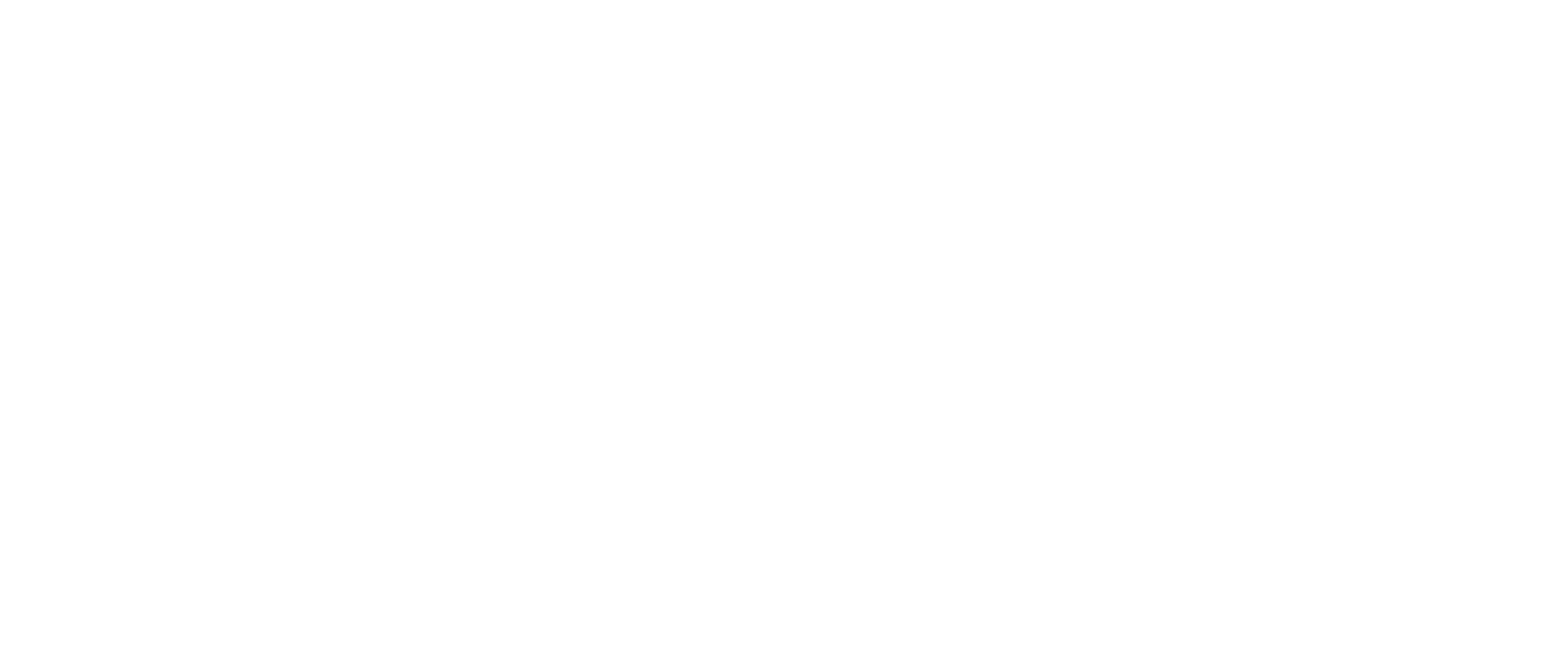
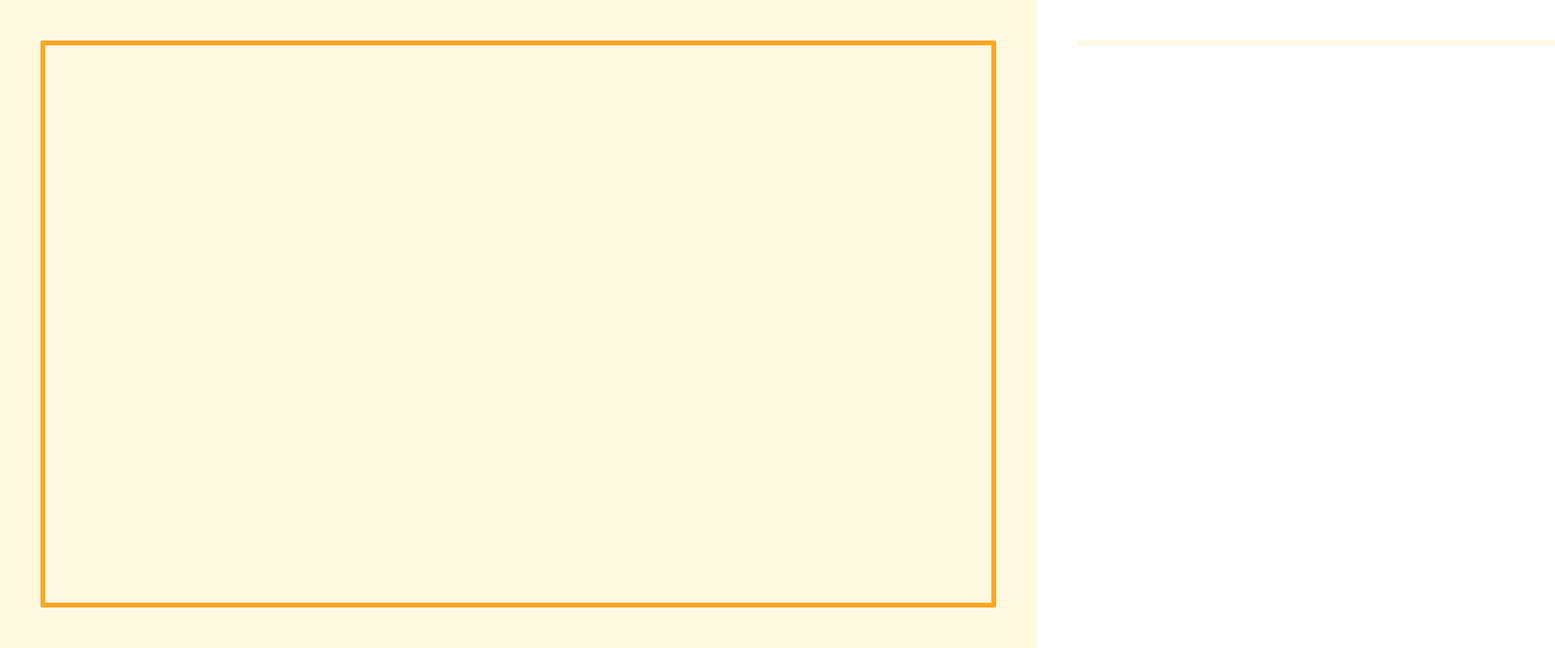
Before and after one commit to nus3/nus3-playground, a Nuxt app: page /css-animation/frame-animation in a window 1280 px wide. Before the commit this address had no page. Shown: the top 800 px of the page at 81% size, 1920 px wide, since content can reach past the window. Built offline with nearby package versions, Linux system fonts and the light colour scheme.

Commit message:
feat: add frame animation.

```diff
--- /dev/null
+++ b/pages/css-animation/frame-animation.vue
@@ -0,0 +1,199 @@
+<template>
+    <main class="container">
+        <hr class="left-line">
+        <hr class="left-line hidden">
+        <hr class="top-line">
+        <hr class="top-line hidden">
+        <hr class="right-line">
+        <hr class="right-line hidden">
+        <hr class="bottom-line">
+        <hr class="bottom-line hidden">
+    </main>
+</template>
+
+<script>
+export default {
+}
+</script>
+
+
+<style lang="scss" scoped>
+
+/*
+|--------------------------------------------------------------------------
+|  Responsive
+|--------------------------------------------------------------------------
+*/
+
+$desktop: 992px;
+$tablet: 600px;
+$mobile: 480px;
+
+@mixin desktop {
+    @media (max-width: ($desktop)) {
+        @content;
+    }
+}
+@mixin tablet {
+    @media (max-width: ($tablet)) {
+        @content;
+    }
+}
+@mixin mobile {
+    @media (max-width: ($mobile)) {
+        @content;
+    }
+}
+
+/*
+|--------------------------------------------------------------------------
+|  config
+|--------------------------------------------------------------------------
+*/
+
+$bgColor: #FFF8E1;
+$lineColor: #ffa726;
+
+/*
+|--------------------------------------------------------------------------
+|  style
+|--------------------------------------------------------------------------
+*/
+
+.container {
+    width: 100vw;
+    height: 100vh;
+    background-color: $bgColor;
+
+    .left-line {
+        position: absolute;
+        top: 50px;
+        left: 50px;
+        bottom: 50px;
+        margin: 0;
+        border: 3px solid $lineColor;
+        border-radius: 5px;
+
+        @include tablet {
+            top: 20px;
+            left: 20px;
+            bottom: 20px;
+        }
+    }
+    .left-line.hidden {
+        border: 3px solid $bgColor;
+        animation-name: moveUnder;
+        animation-duration: 4.0s;
+        animation-fill-mode: forwards;
+    }
+
+    .top-line {
+        position: absolute;
+        top: 50px;
+        right: 50px;
+        left: 50px;
+        margin: 0;
+        border: 3px solid $lineColor;
+        border-radius: 5px;
+
+        @include tablet {
+            top: 20px;
+            right: 20px;
+            left: 20px;
+        }
+    }
+    .top-line.hidden {
+        border: 3px solid $bgColor;
+        animation-name: moveRight;
+        animation-duration: 4.0s;
+        animation-fill-mode: forwards;
+    }
+
+    .right-line {
+        position: absolute;
+        top: 50px;
+        right: 50px;
+        bottom: 50px;
+        margin: 0;
+        border: 3px solid $lineColor;
+        border-radius: 5px;
+
+        @include tablet {
+            top: 20px;
+            right: 20px;
+            bottom: 20px;
+        }
+    }
+    .right-line.hidden {
+        border: 3px solid $bgColor;
+        animation-name: moveAbove;
+        animation-duration: 4.0s;
+        animation-fill-mode: forwards;
+    }
+
+    .bottom-line {
+        position: absolute;
+        right: 50px;
+        left: 50px;
+        bottom: 50px;
+        margin: 0;
+        border: 3px solid $lineColor;
+        border-radius: 5px;
+
+        @include tablet {
+            right: 20px;
+            left: 20px;
+            bottom: 20px;
+        }
+    }
+    .bottom-line.hidden {
+        border: 3px solid $bgColor;
+        animation-name: moveLeft;
+        animation-duration: 4.0s;
+        animation-fill-mode: forwards;
+    }
+}
+
+/*
+|--------------------------------------------------------------------------
+|  animation
+|--------------------------------------------------------------------------
+*/
+
+@keyframes moveUnder {
+    0% {
+        transform: translateY(0);
+    }
+    100% {
+        transform: translateY(100vh);
+    }
+}
+
+@keyframes moveAbove {
+    0% {
+        transform: translateY(0);
+    }
+    100% {
+        transform: translateY(-100vh);
+    }
+}
+
+@keyframes moveRight {
+    0% {
+        transform: translateX(0);
+    }
+    100% {
+        transform: translateX(100vw);
+    }
+}
+
+@keyframes moveLeft {
+    0% {
+        transform: translateX(0);
+    }
+    100% {
+        transform: translateX(-100vw);
+    }
+}
+
+</style>
--- a/pages/css-animation/test.vue
+++ /dev/null
@@ -1,42 +0,0 @@
-<template>
-    <main>
-
-    </main>
-</template>
-
-<script>
-export default {
-}
-</script>
-
-
-<style lang="scss" scoped>
-
-
-// .animation {
-//     animation-name: extendBar;
-//     animation-duration: 2.0s;
-//     animation-timing-function: ease;
-//     animation-delay: 2.0s;
-//     animation-iteration-count: infinite;
-//     animation-direction: normal;
-//     animation-fill-mode: forwards;
-//     animation-play-state: running;
-// }
-
-
-/*
-|--------------------------------------------------------------------------
-|  animation
-|--------------------------------------------------------------------------
-*/
-
-@keyframes rotate {
-    0% {
-        transform: rotate(0deg);
-    }
-    100% {
-        transform: rotate(360deg);
-    }
-}
-</style>
```
